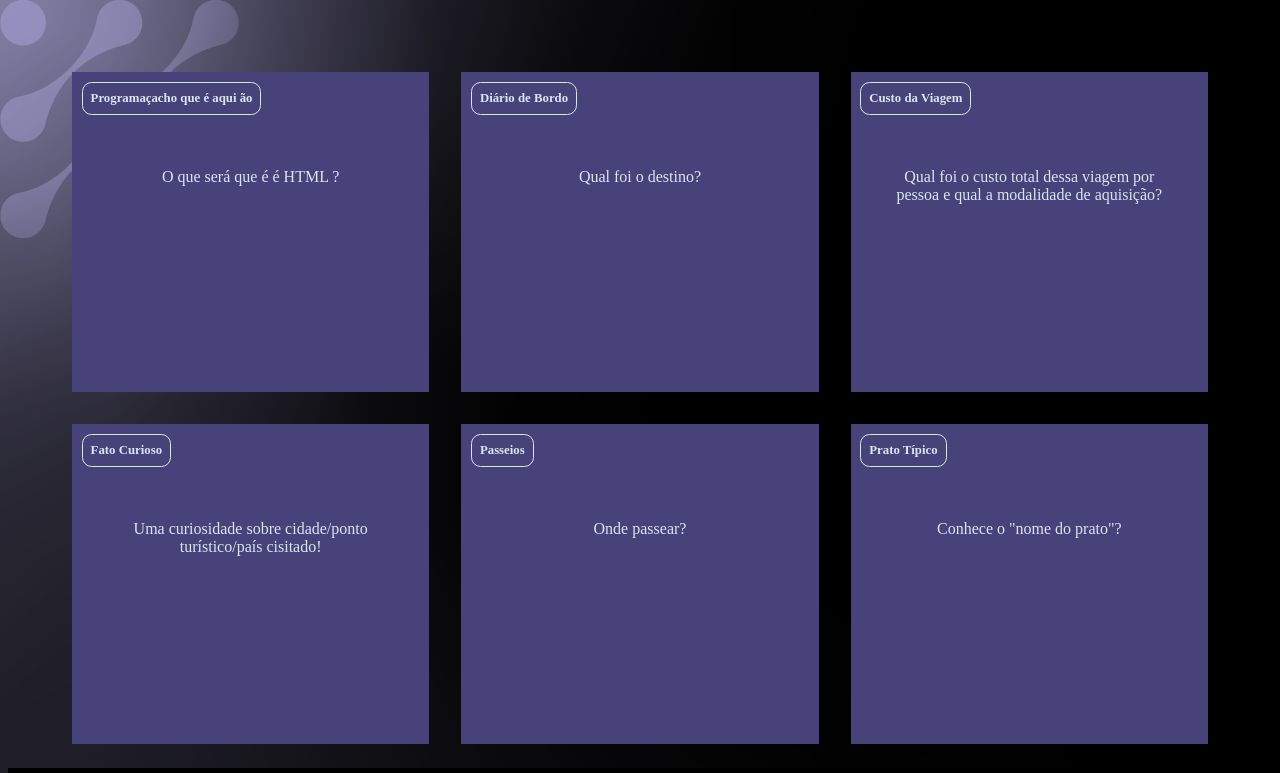
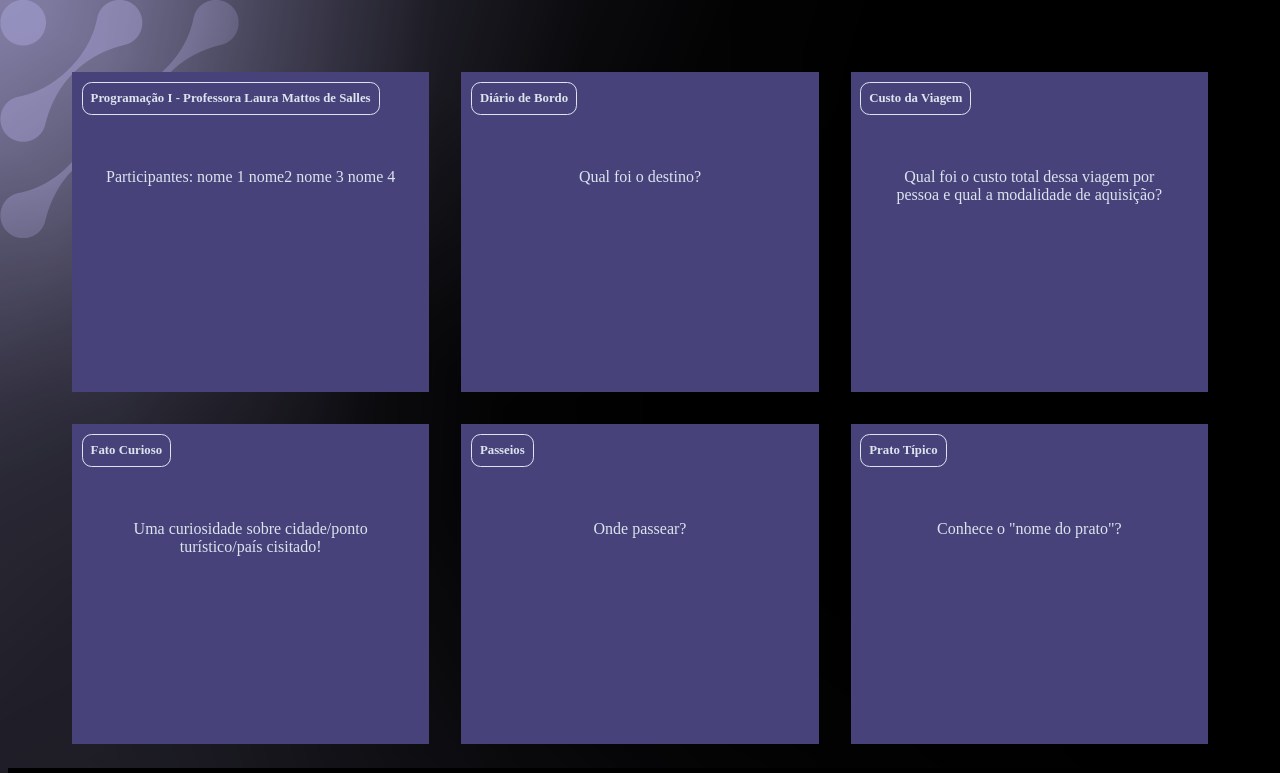
Before and after one commit to rkboaron/Di-rio-de-bordo-do-rafael, a plain HTML site: page index.html in a window 1280 px wide. Shown: the top 773 px of the page. Drawn offline with Linux system fonts and the light colour scheme; a web font is replaced by a local one.

Commit message:
Update index.html
Alteração do Card 1 - Nomes dos componentes.

```diff
--- a/index.html
+++ b/index.html
@@ -11,9 +11,13 @@
         <section id="container">
             <article class="cartao">
                 <div class="cartao__conteudo">
-                    <h3>Programaçacho que é aqui ão</h3>
+                    <h3>Programação I - Professora Laura Mattos de Salles</h3>
                     <div class="cartao__conteudo__pergunta">
-                        <p>O que  será que é é HTML ?</p>
+                        <p>Participantes:
+                        nome 1
+                        nome2
+                        nome 3
+                        nome 4</p>
                     </div>
                     <div class="cartao__conteudo__resposta">
                         <p>É uma linguagem de marcação de hipertexto, resposável por estruturar conteúdos de uma página web.</p>
```
